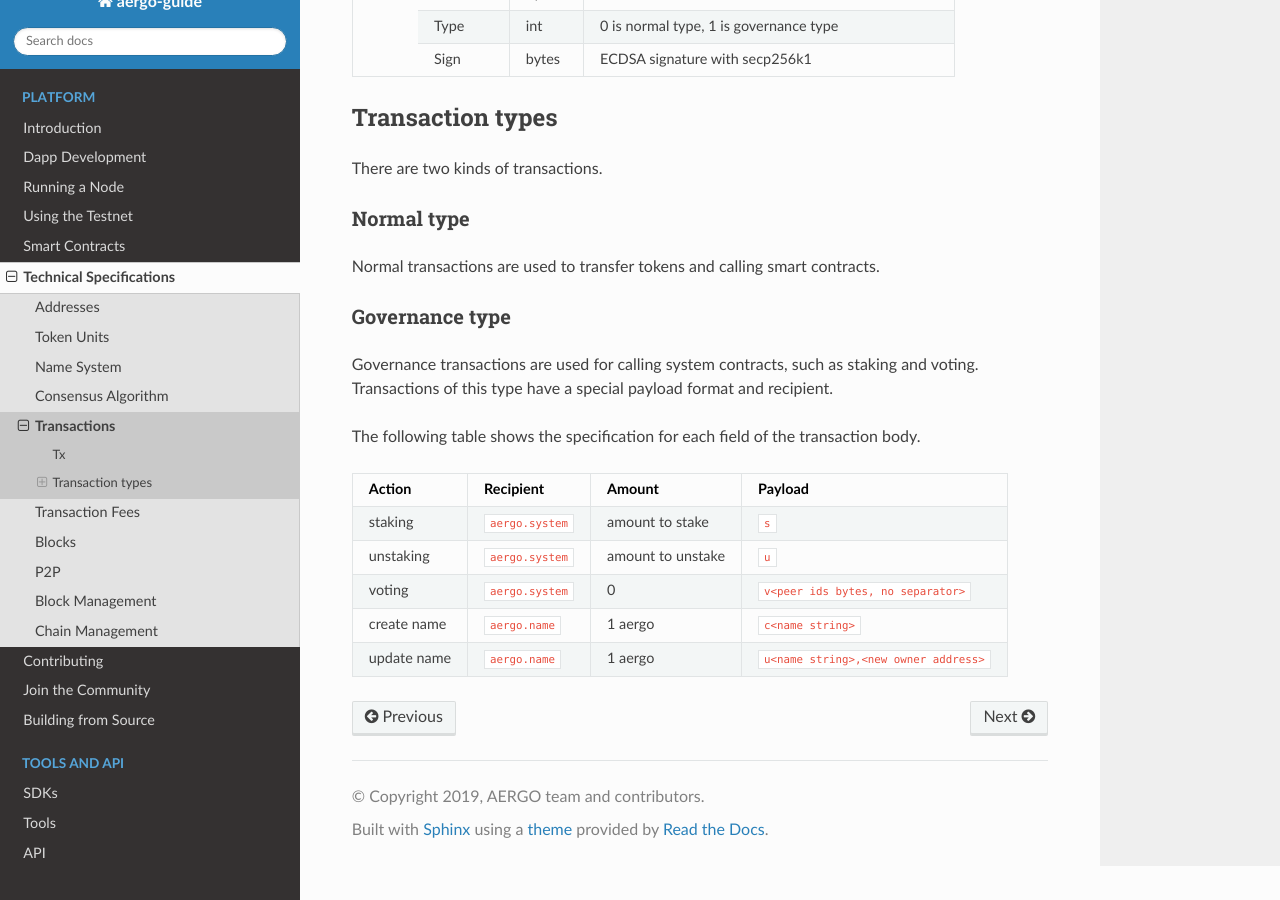
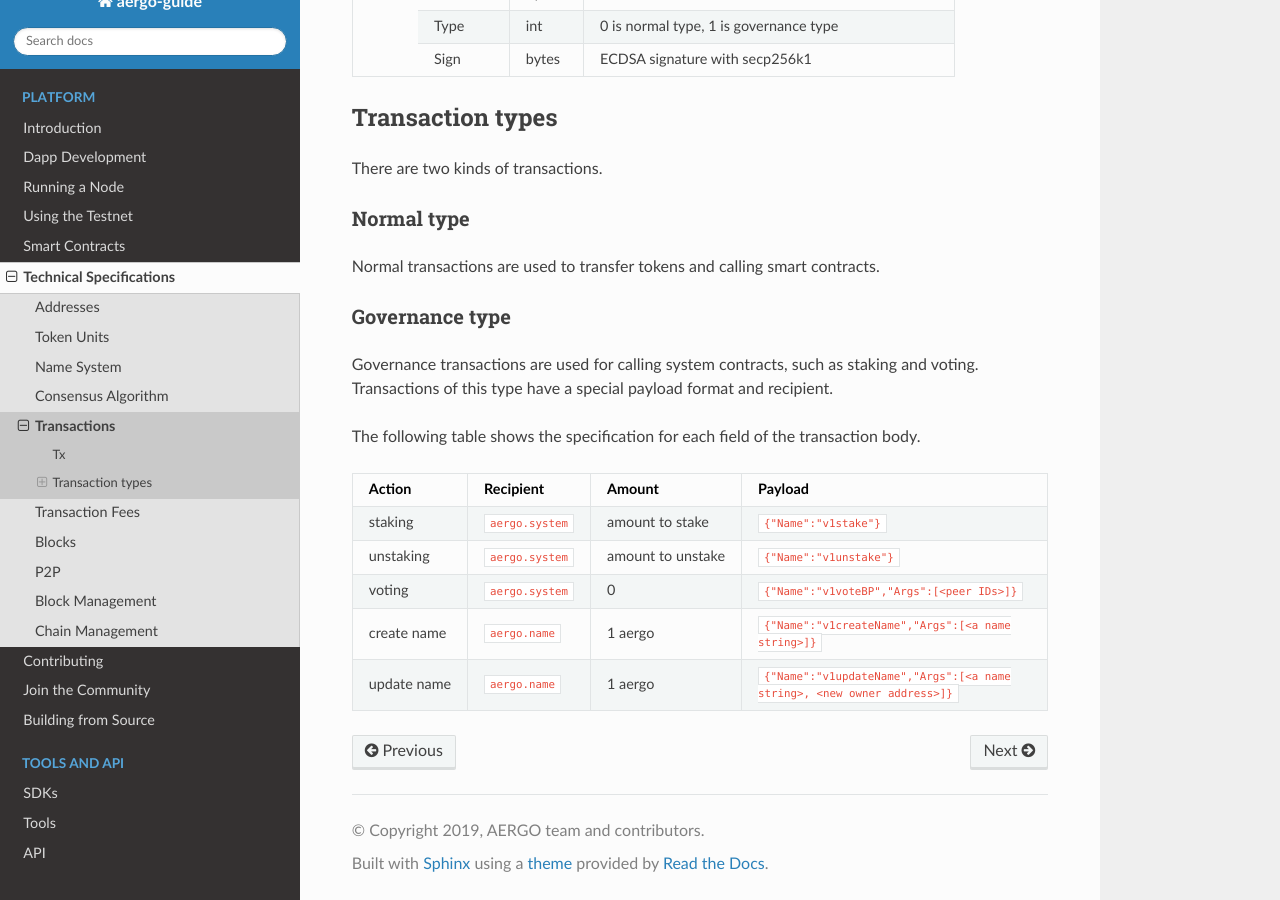
Before and after one commit to aergoio/guide, a Sphinx documentation site: the page built from source/specs/transactions.rst, in a window 1280 px wide and 900 px high, scrolled down 503 px. Built offline with Sphinx 7.4.7 and the Read the Docs theme 2.0.0, drawn with Linux system fonts in a browser that asks for light colours.

Commit message:
Update transaction.rst
Update governance transaction payload

```diff
--- a/source/specs/transactions.rst
+++ b/source/specs/transactions.rst
@@ -49,9 +49,9 @@ The following table shows the specification for each field of the transaction bo
 ===========  ====================  =================  ==========================================
 Action       Recipient             Amount             Payload
 ===========  ====================  =================  ==========================================
-staking      :code:`aergo.system`  amount to stake    :code:`s`
-unstaking    :code:`aergo.system`  amount to unstake  :code:`u`
-voting       :code:`aergo.system`  0                  :code:`v<peer ids bytes, no separator>`
-create name  :code:`aergo.name`    1 aergo            :code:`c<name string>`
-update name  :code:`aergo.name`    1 aergo            :code:`u<name string>,<new owner address>`
+staking      :code:`aergo.system`  amount to stake    :code:`{"Name":"v1stake"}`
+unstaking    :code:`aergo.system`  amount to unstake  :code:`{"Name":"v1unstake"}`
+voting       :code:`aergo.system`  0                  :code:`{"Name":"v1voteBP","Args":[<peer IDs>]}`
+create name  :code:`aergo.name`    1 aergo            :code:`{"Name":"v1createName","Args":[<a name string>]}`
+update name  :code:`aergo.name`    1 aergo            :code:`{"Name":"v1updateName","Args":[<a name string>, <new owner address>]}`
 ===========  ====================  =================  ==========================================
```
